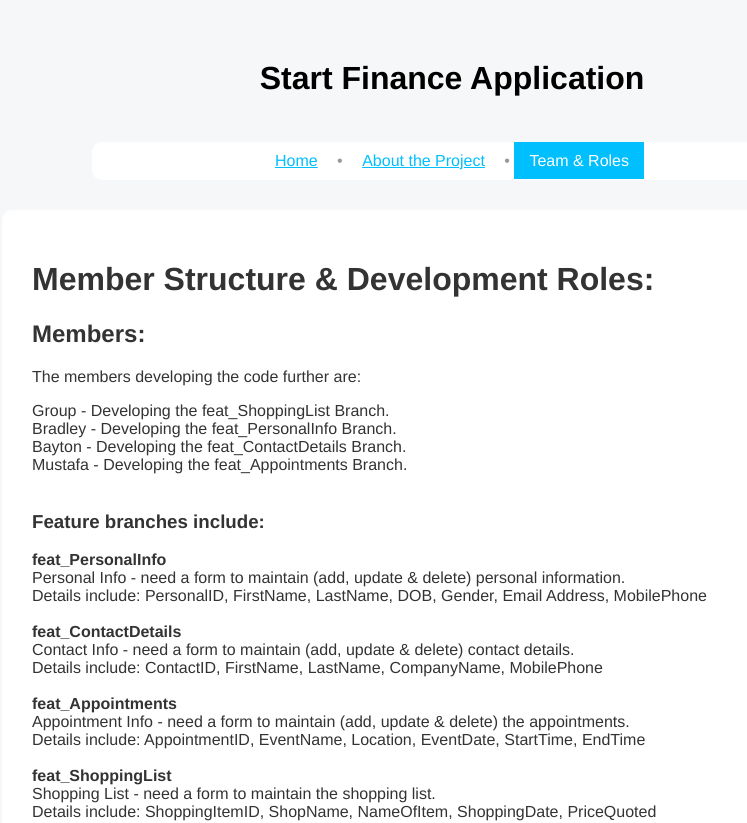
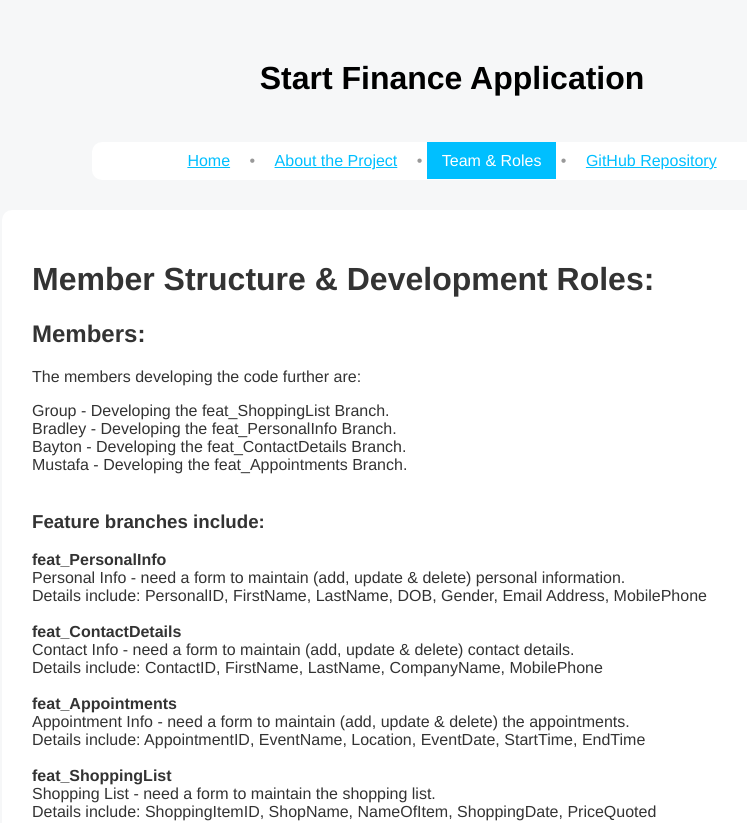
Before and after one commit to bradleyjm/Tafe18S103, a plain HTML site: page team.html in a window 1280 px wide. Shown: the top 823 px of the page, without its empty margins (188-935 px from the left). Drawn offline with Linux system fonts and the light colour scheme.

Commit message:
Update team.html

```diff
--- a/team.html
+++ b/team.html
@@ -6,7 +6,7 @@
    </head>
    <body id="team">
         <h1 class="project">Start Finance Application</h1>
-       <div class="pageLinks"><a href="https://bradleyjm.github.io/Tafe18S103/" id="home">Home</a> • <a href="https://bradleyjm.github.io/Tafe18S103/about" id="about">About the Project</a> • <a href="https://bradleyjm.github.io/Tafe18S103/team" id="team">Team & Roles</a></div>
+       <div class="pageLinks"><a href="https://bradleyjm.github.io/Tafe18S103/" id="home">Home</a> • <a href="https://bradleyjm.github.io/Tafe18S103/about" id="about">About the Project</a> • <a href="https://bradleyjm.github.io/Tafe18S103/team" id="team">Team & Roles</a> • <a href="https://github.com/bradleyjm/Tafe18S103">GitHub Repository</a></div>
        <div class="content">
            <h1>Member Structure & Development Roles:</h1>
         <h2>Members:</h2>
```
